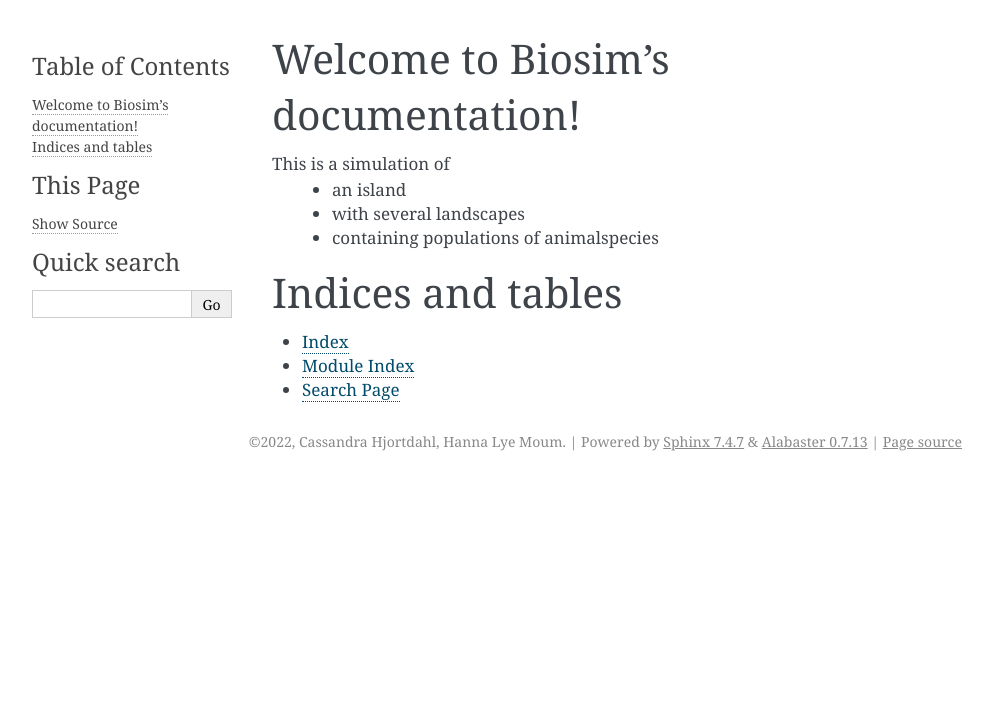
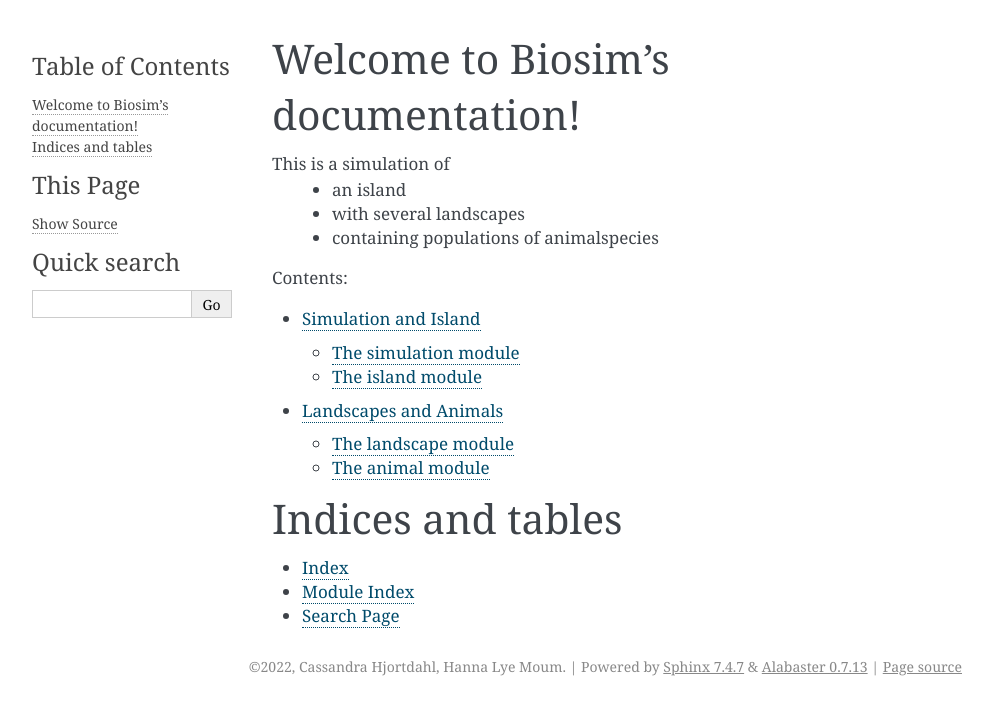
Before and after one commit to HannaMoum/BioSim, a Sphinx documentation site: the page built from docs/index.rst, in a window 1280 px wide. Shown: the top 715 px of the page, without its empty margins (148-1141 px from the left). Built offline with Sphinx 7.4.7, drawn with Linux system fonts in a browser that asks for light colours.

Commit message:
Add files to index.rst

```diff
--- a/docs/index.rst
+++ b/docs/index.rst
@@ -14,7 +14,8 @@ This is a simulation of
    :maxdepth: 2
    :caption: Contents:
 
-
+   sim_and_island
+   landscapes_and_animals
 
 Indices and tables
 ==================
```
